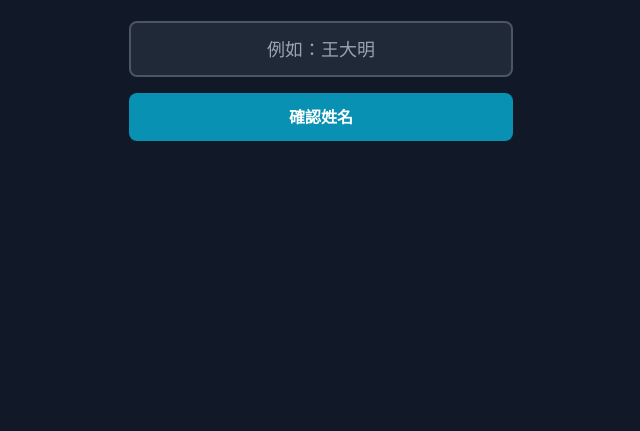
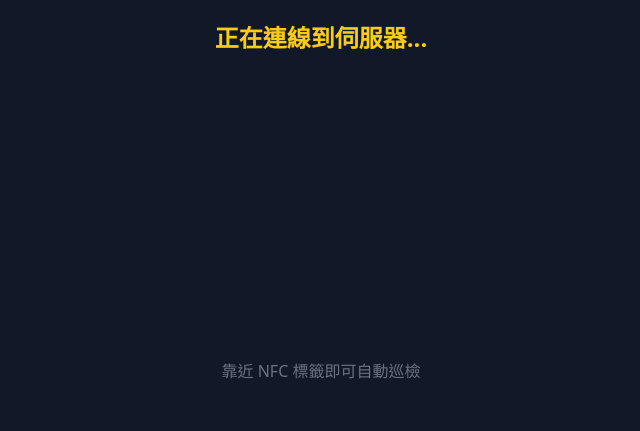
Before and after one commit to jasonlinlin0128/Factory_inspction_SimHope.AI, a plain HTML site: page scanner/index.html in a window 1280 px wide. Shown: the part 369-800 px from the top of the page, without its empty margins (319-959 px from the left). Drawn offline with nearby package versions, Linux system fonts and the light colour scheme; no server answers.

Commit message:
Update index.html

```diff
--- a/scanner/index.html
+++ b/scanner/index.html
@@ -39,8 +39,10 @@
 
     <!-- Firebase SDK -->
     <script type="module">
+        // 匯入 Firebase 所有需要的模組，包含 Auth
         import { initializeApp } from "https://www.gstatic.com/firebasejs/10.12.2/firebase-app.js";
-        import { getFirestore, doc, updateDoc, serverTimestamp, setLogLevel } from "https://www.gstatic.com/firebasejs/10.12.2/firebase-firestore.js";
+        import { getFirestore, doc, updateDoc, serverTimestamp } from "https://www.gstatic.com/firebasejs/10.12.2/firebase-firestore.js";
+        import { getAuth, signInAnonymously } from "https://www.gstatic.com/firebasejs/10.12.2/firebase-auth.js";
 
         // TODO: 請在此貼上您的 Firebase 設定物件
 const firebaseConfig = {
@@ -53,27 +55,6 @@ const firebaseConfig = {
   measurementId: "G-HKPEP59T1P"
 };
 
-        // 初始化 Firebase
-        let app;
-        let db;
-        try {
-            app = initializeApp(firebaseConfig);
-            db = getFirestore(app);
-            // 開啟詳細日誌，方便從電腦瀏覽器偵錯
-            // setLogLevel('debug');
-        } catch (error) {
-            // 如果 Firebase 初始化失敗，直接在畫面上顯示錯誤
-            const nameSection = document.getElementById('name-input-section');
-            const scannerSection = document.getElementById('scanner-section');
-            nameSection.classList.add('hidden');
-            scannerSection.classList.remove('hidden');
-            const messageElement = document.getElementById('scan-result-message');
-            messageElement.textContent = `Firebase 初始化失敗: ${error.message}`;
-            messageElement.className = 'text-red-400 text-xl font-bold p-4';
-            console.error("Firebase 初始化失敗:", error);
-        }
-
-
         // 獲取頁面元素
         const nameInputSection = document.getElementById('name-input-section');
         const scannerSection = document.getElementById('scanner-section');
@@ -83,37 +64,29 @@ const firebaseConfig = {
         const changeNameButton = document.getElementById('change-name-button');
         const scanResultMessage = document.getElementById('scan-result-message');
 
+        let db;
         let inspectorName = '';
 
         /**
          * 顯示掃描結果訊息
-         * @param {string} message - 要顯示的訊息
-         * @param {'success' | 'error' | 'loading' | 'info'} type - 訊息類型
          */
         function showScanMessage(message, type) {
             scanResultMessage.textContent = message;
-            switch (type) {
-                case 'success':
-                    scanResultMessage.className = 'text-green-400 text-2xl font-bold p-4';
-                    break;
-                case 'error':
-                    scanResultMessage.className = 'text-red-400 text-xl font-bold p-4';
-                    break;
-                case 'loading':
-                    scanResultMessage.className = 'text-yellow-400 text-2xl font-bold p-4';
-                    break;
-                default:
-                     scanResultMessage.className = 'text-gray-300 text-2xl font-bold p-4';
-            }
+            const typeClasses = {
+                success: 'text-green-400 text-2xl font-bold p-4',
+                error: 'text-red-400 text-xl font-bold p-4',
+                loading: 'text-yellow-400 text-2xl font-bold p-4',
+                info: 'text-gray-300 text-2xl font-bold p-4'
+            };
+            scanResultMessage.className = typeClasses[type] || typeClasses['info'];
         }
 
         /**
          * 更新 Firestore 中的巡檢點資料
-         * @param {string} pointId - 巡檢點 ID
          */
         async function updateInspectionPoint(pointId) {
             if (!db) {
-                showScanMessage('資料庫連線失敗，請檢查 Firebase 設定。', 'error');
+                showScanMessage('資料庫連線失敗。', 'error');
                 return;
             }
             if (!pointId) {
@@ -128,27 +101,21 @@ const firebaseConfig = {
             const pointRef = doc(db, 'inspectionPoints', pointId);
             try {
                 showScanMessage(`[${pointId}] 正在更新...`, 'loading');
-
                 await updateDoc(pointRef, {
                     status: 'inspected',
                     inspectorName: inspectorName,
                     timestamp: serverTimestamp()
                 });
-
                 showScanMessage(`[${pointId}] 已巡檢成功！`, 'success');
-                if ('vibrate' in navigator) {
-                    navigator.vibrate(200);
-                }
+                if ('vibrate' in navigator) navigator.vibrate(200);
             } catch (error) {
                 console.error("更新 Firestore 失敗:", error);
-                // **關鍵：將詳細錯誤訊息顯示在畫面上**
                 showScanMessage(`更新失敗！原因: ${error.code || error.message}`, 'error');
             }
         }
 
         /**
          * 處理姓名儲存與介面切換
-         * @param {Function} callback - 儲存姓名後要執行的回呼函式
          */
         function handleNameSetup(callback) {
             const name = inspectorNameInput.value.trim();
@@ -164,44 +131,68 @@ const firebaseConfig = {
             }
         }
 
-        // 頁面載入時的初始化邏輯
-        function initialize() {
-            const savedName = localStorage.getItem('inspectorName');
+        /**
+         * 應用程式主進入點
+         */
+        async function main() {
+            // 預先顯示掃描介面，避免畫面閃爍
+            scannerSection.classList.remove('hidden');
+            nameInputSection.classList.add('hidden');
+
+            if (!firebaseConfig || firebaseConfig.apiKey === "YOUR_API_KEY") {
+                showScanMessage('設定錯誤：請在程式碼中貼上您自己的 Firebase 設定物件 (firebaseConfig)。', 'error');
+                return;
+            }
+
+            try {
+                // 步驟 1: 初始化並建立穩定連線
+                showScanMessage('正在初始化...', 'loading');
+                const app = initializeApp(firebaseConfig);
+                db = getFirestore(app);
+                const auth = getAuth(app);
+
+                showScanMessage('正在連線到伺服器...', 'loading');
+                await signInAnonymously(auth);
+
+                // 步驟 2: 取得巡檢點 ID
                 const urlParams = new URLSearchParams(window.location.search);
                 const pointIdFromUrl = urlParams.get('id');
 
+                // 步驟 3: 取得巡檢員姓名 (如果沒有就等待輸入)
+                const savedName = localStorage.getItem('inspectorName');
                 if (savedName) {
                     inspectorName = savedName;
                     displayInspectorName.textContent = savedName;
-                nameInputSection.classList.add('hidden');
-                scannerSection.classList.remove('hidden');
-                updateInspectionPoint(pointIdFromUrl);
                 } else {
                     nameInputSection.classList.remove('hidden');
                     scannerSection.classList.add('hidden');
+
+                    // 等待使用者輸入姓名
+                    await new Promise(resolve => {
+                        saveNameButton.onclick = () => handleNameSetup(resolve);
+                        inspectorNameInput.onkeypress = (e) => {
+                            if (e.key === 'Enter') saveNameButton.click();
+                        };
+                    });
                 }
 
-            saveNameButton.addEventListener('click', () => {
-                handleNameSetup(() => {
-                    updateInspectionPoint(pointIdFromUrl);
-                });
-            });
-            inspectorNameInput.addEventListener('keypress', (e) => {
-                if (e.key === 'Enter') {
-                    saveNameButton.click();
-                }
-            });
+                // 步驟 4: 在一切準備就緒後，才執行更新
+                await updateInspectionPoint(pointIdFromUrl);
 
+                // 綁定更換姓名按鈕事件
                 changeNameButton.addEventListener('click', () => {
                     localStorage.removeItem('inspectorName');
                     window.location.reload();
                 });
+
+            } catch (error) {
+                console.error("Firebase 初始化或登入失敗:", error);
+                showScanMessage(`連線失敗: ${error.code || error.message}`, 'error');
+            }
         }
 
-        // 只有在 Firebase 成功初始化後才執行主邏輯
-        if (db) {
-            initialize();
-        }
+        // 啟動應用程式
+        main();
 
     </script>
 </body>
```
Lines whose indentation alone changed are shown as unchanged.
